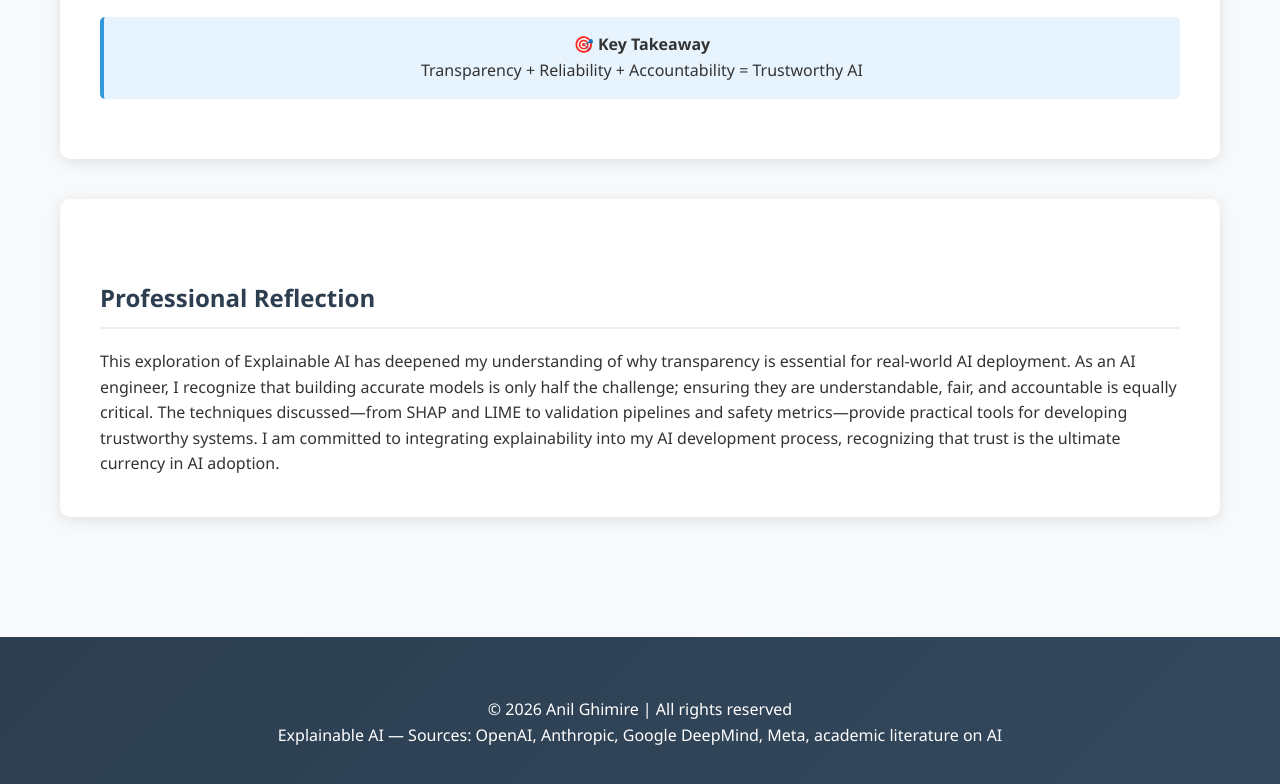
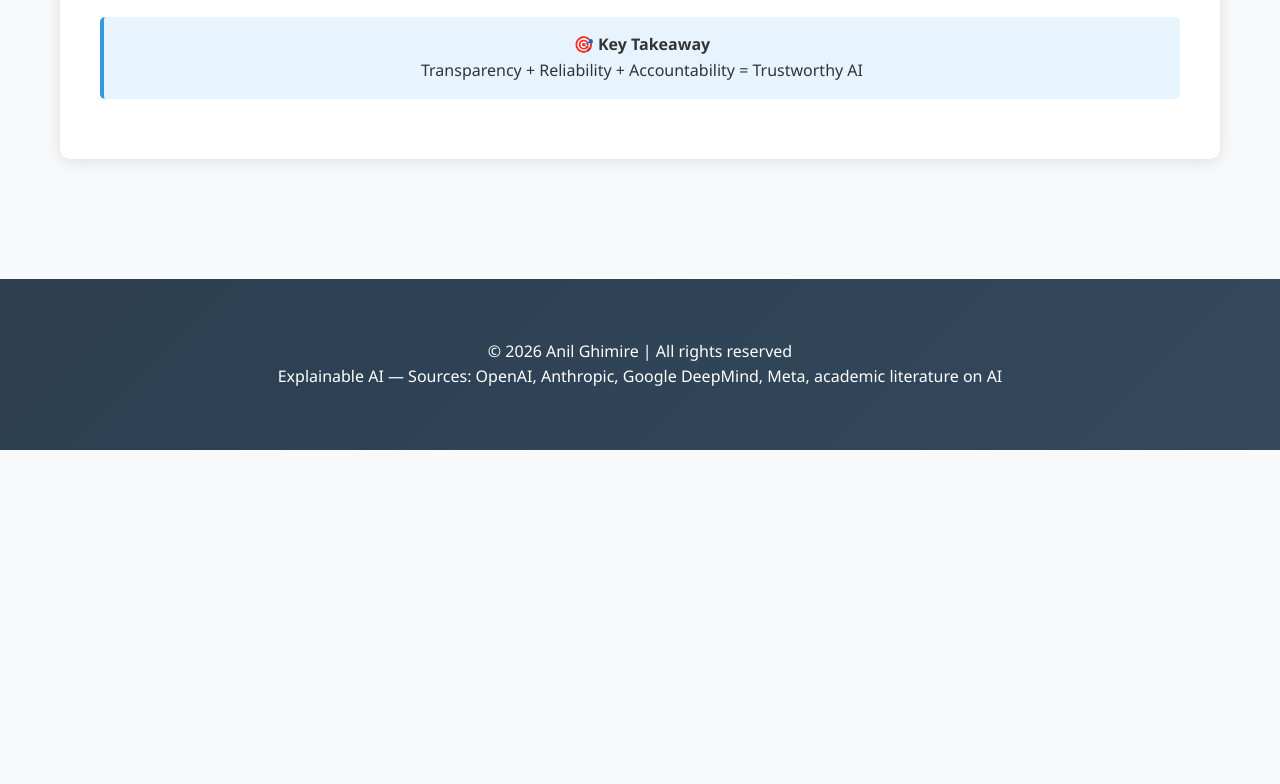
Before and after one commit to ghimireanil/ghimireanil.github.io, a plain HTML site: page explainable-ai.html in a window 1280 px wide. Shown: the part 6590-7374 px from the top of the page. After the commit the page ends 7040 px from the top, so only its background shows below. Drawn offline with Linux system fonts and the light colour scheme.

Commit message:
Update artifact 10

```diff
--- a/explainable-ai.html
+++ b/explainable-ai.html
@@ -422,12 +422,6 @@
                 Transparency + Reliability + Accountability = Trustworthy AI
             </div>
         </div>
-
-        <!-- Professional Reflection -->
-        <div class="content-section">
-            <h2>Professional Reflection</h2>
-            <p>This exploration of Explainable AI has deepened my understanding of why transparency is essential for real-world AI deployment. As an AI engineer, I recognize that building accurate models is only half the challenge; ensuring they are understandable, fair, and accountable is equally critical. The techniques discussed—from SHAP and LIME to validation pipelines and safety metrics—provide practical tools for developing trustworthy systems. I am committed to integrating explainability into my AI development process, recognizing that trust is the ultimate currency in AI adoption.</p>
-        </div>
     </div>
 
     <footer>
```
